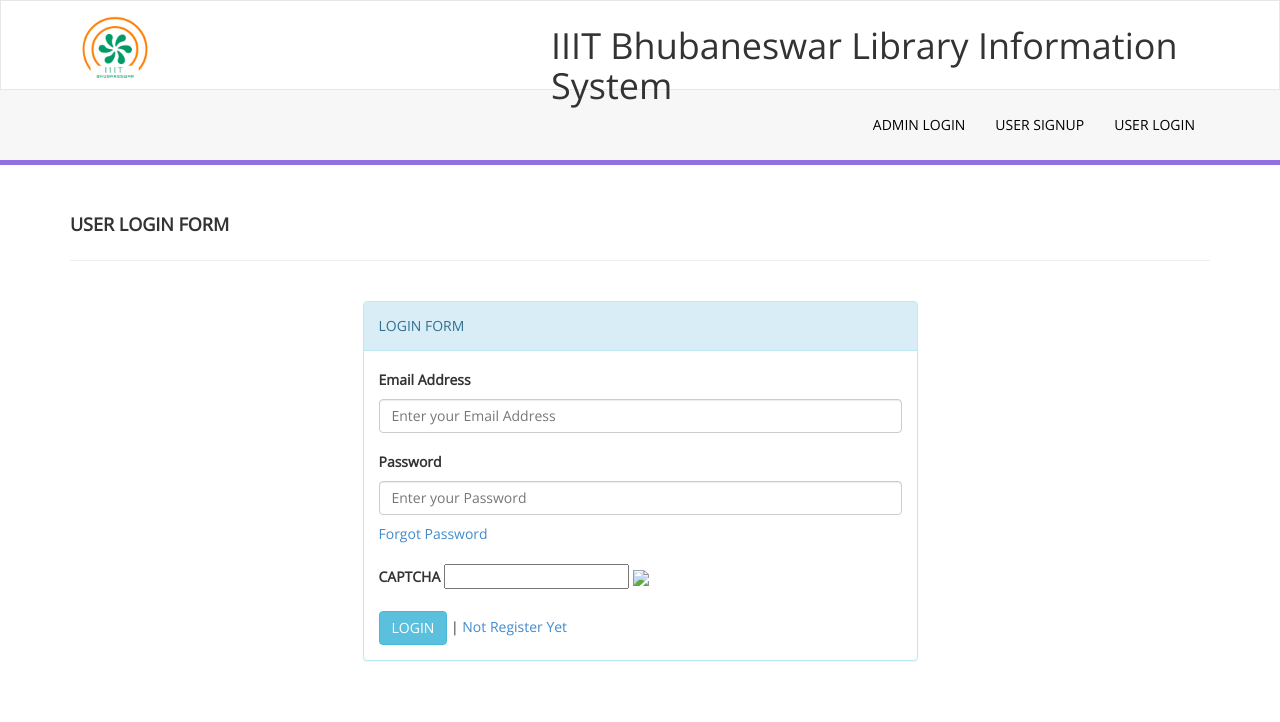
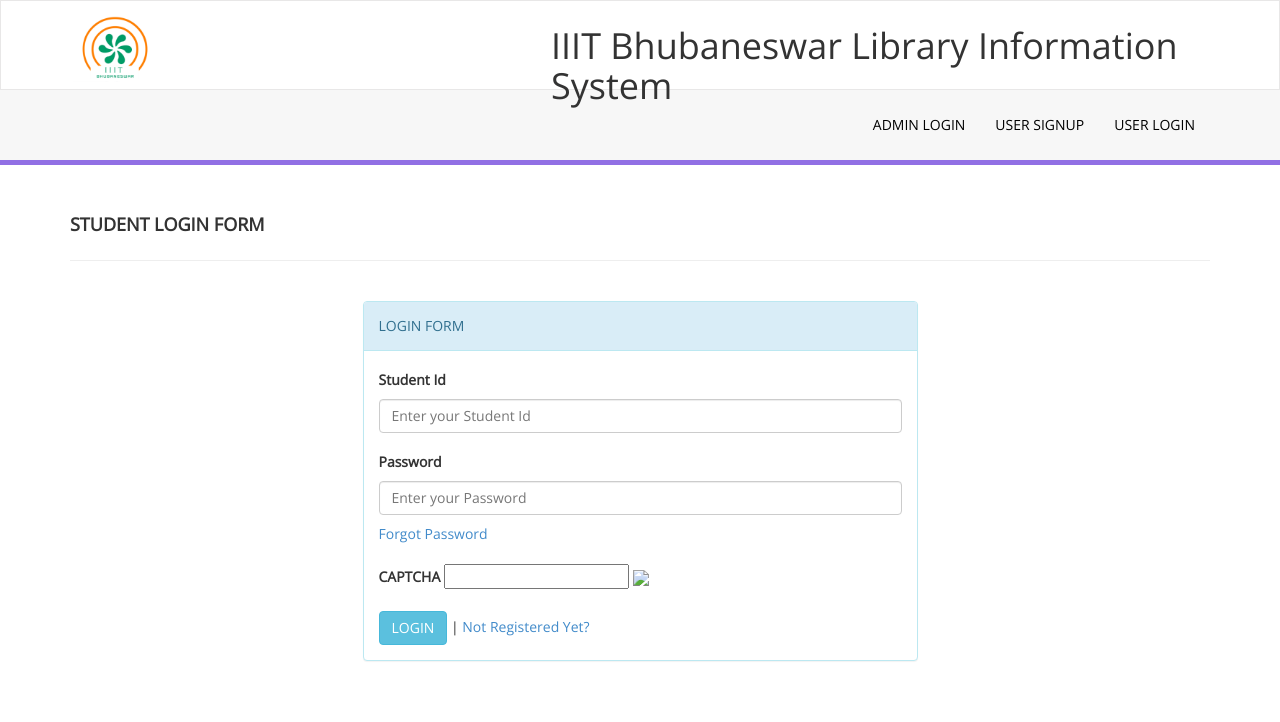
Before and after one commit to Ankur-Khandelwal/IIIT-Library-Information-System, a PHP site: page / in a window 1280 px wide. Shown: the top 722 px of the page. Run offline with PHP 8.4, Linux system fonts and the light colour scheme; a user stored in the database is signed in.

Commit message:
Changed the student login from email address to student id

```diff
--- a/library/index.php
+++ b/library/index.php
@@ -12,11 +12,12 @@
         echo "<script>alert('Incorrect verification code');</script>" ;
     }
         else {
-$email=$_POST['emailid'];
+$studentID = $_POST['studentID'];
 $password=md5($_POST['password']);
-$sql ="SELECT EmailId,Password,StudentId,Status FROM tblstudents WHERE EmailId=:email and Password=:password";
+
+$sql ="SELECT EmailId,Password,StudentId,Status FROM tblstudents WHERE StudentId=:studentID and Password=:password";
 $query= $dbh -> prepare($sql);
-$query-> bindParam(':email', $email, PDO::PARAM_STR);
+$query-> bindParam(':studentID', $studentID, PDO::PARAM_STR);
 $query-> bindParam(':password', $password, PDO::PARAM_STR);
 $query-> execute();
 $results=$query->fetchAll(PDO::FETCH_OBJ);
@@ -27,7 +28,7 @@
  $_SESSION['stdid']=$result->StudentId;
 if($result->Status==1)
 {
-$_SESSION['login']=$_POST['emailid'];
+$_SESSION['login']=$_POST['studentID'];
 echo "<script type='text/javascript'> document.location ='dashboard.php'; </script>";
 } else {
 echo "<script>alert('Your Account Has been blocked .Please contact admin');</script>";
@@ -69,7 +70,7 @@
 <div class="container">
 <div class="row pad-botm">
 <div class="col-md-12">
-<h4 class="header-line">USER LOGIN FORM</h4>
+<h4 class="header-line">STUDENT LOGIN FORM</h4>
 </div>
 </div>
 
@@ -84,9 +85,10 @@
 <form role="form" method="post">
 
 <div class="form-group">
-<label>Email Address</label>
-<input class="form-control" type="text" name="emailid" placeholder="Enter your Email Address" required autocomplete="off" />
+<label>Student Id</label>
+<input class="form-control" type="text" name="studentID" placeholder="Enter your Student Id" required autocomplete="off" />
 </div>
+
 <div class="form-group">
 <label>Password</label>
 <input class="form-control" type="password" name="password" placeholder="Enter your Password" required autocomplete="off"  />
@@ -98,7 +100,7 @@
 <input type="text" class="form-control1"  name="vercode" maxlength="5" autocomplete="off" required  style="height:25px;" />&nbsp;<img src="captcha.php">
 </div>
 
- <button type="submit" name="login" class="btn btn-info">LOGIN </button> | <a href="signup.php">Not Register Yet</a>
+ <button type="submit" name="login" class="btn btn-info">LOGIN </button> | <a href="signup.php">Not Registered Yet?</a>
 </form>
  </div>
 </div>
```
